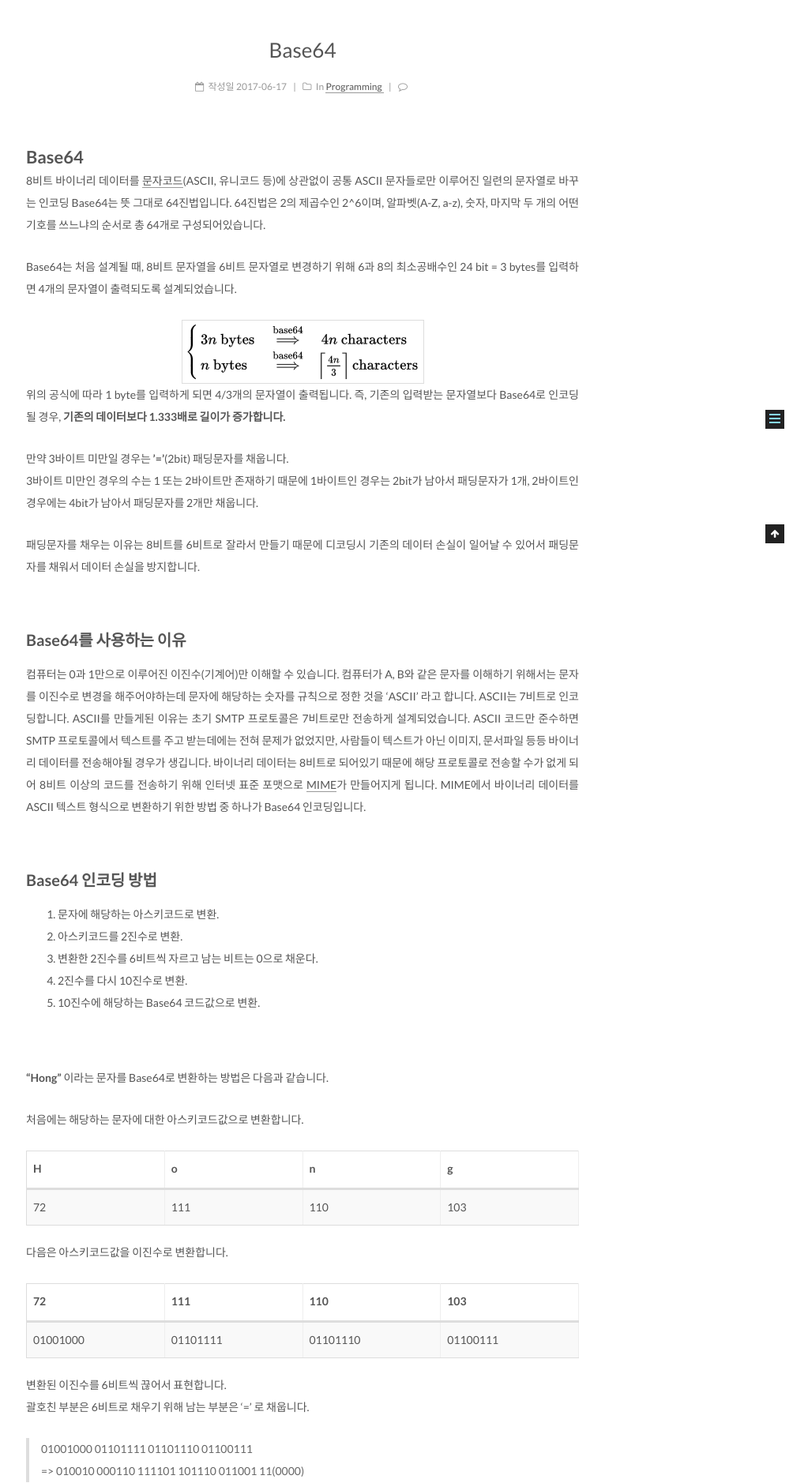
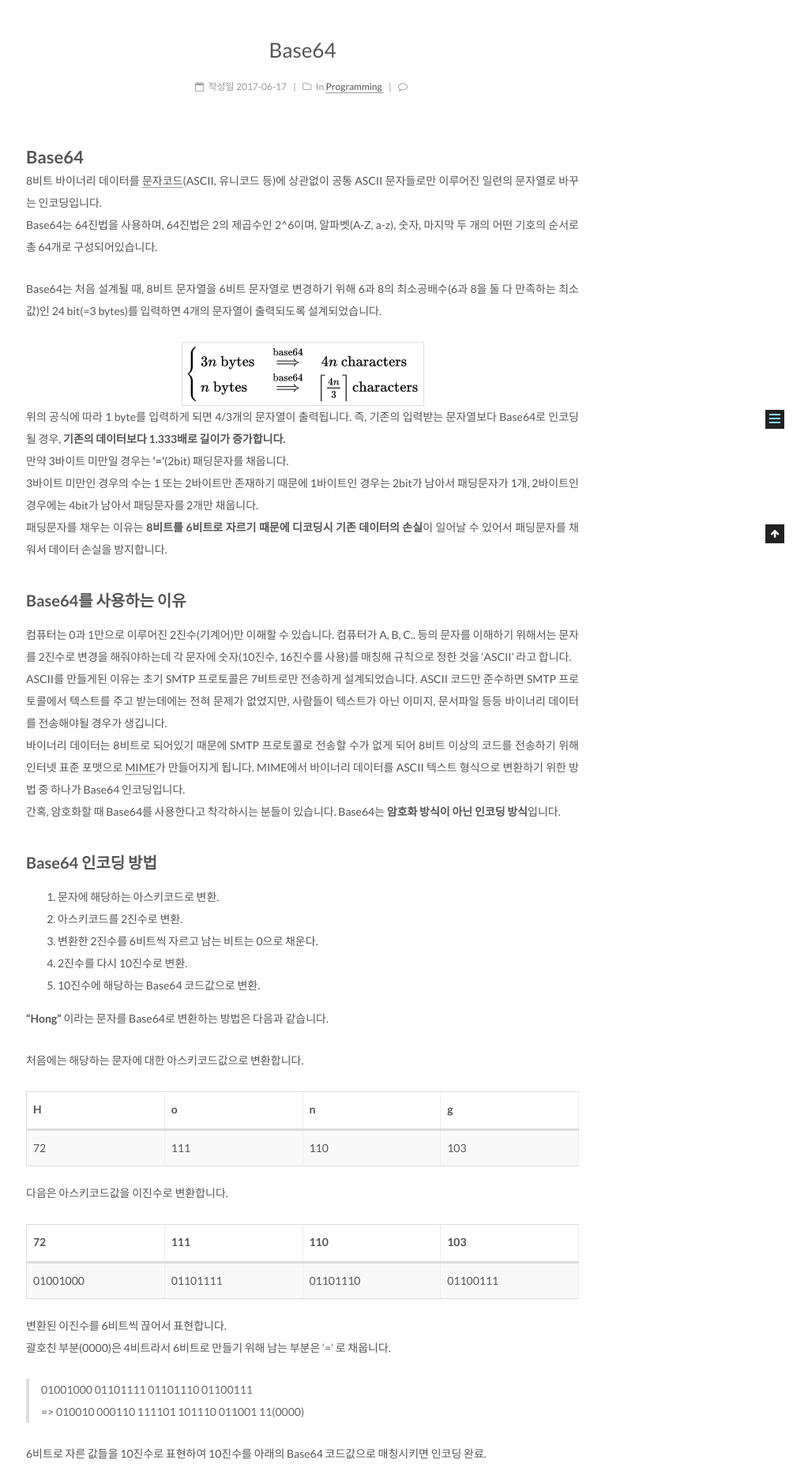
Before and after one commit to jhpapa/jhpapa.github.io, a Jekyll site: the page built from _posts/2017/06/2017-06-17-Base64.md, in a window 1280 px wide. Shown: the part 312-2190 px from the top of the page at 79% size, without its empty margins (257-1280 px from the left). Built offline with Jekyll 4.4.1, drawn with Linux system fonts in a browser that asks for light colours.

Commit message:
포스트 수정

```diff
--- a/_posts/2017/06/2017-06-17-Base64.md
+++ b/_posts/2017/06/2017-06-17-Base64.md
@@ -12,26 +12,24 @@ categories:
 ---
 
 # Base64
-8비트 바이너리 데이터를 [문자코드](https://ko.wikipedia.org/wiki/%EB%AC%B8%EC%9E%90_%EC%9D%B8%EC%BD%94%EB%94%A9)(ASCII, 유니코드 등)에 상관없이 공통 ASCII 문자들로만 이루어진 일련의 문자열로 바꾸는 인코딩
-Base64는 뜻 그대로 64진법입니다.
-64진법은 2의 제곱수인 2^6이며, 알파벳(A-Z, a-z), 숫자, 마지막 두 개의 어떤 기호를 쓰느냐의 순서로 총 64개로 구성되어있습니다.
+8비트 바이너리 데이터를 [문자코드](https://ko.wikipedia.org/wiki/%EB%AC%B8%EC%9E%90_%EC%9D%B8%EC%BD%94%EB%94%A9)(ASCII, 유니코드 등)에 상관없이 공통 ASCII 문자들로만 이루어진 일련의 문자열로 바꾸는 인코딩입니다.<br/>
+Base64는 64진법을 사용하며, 64진법은 2의 제곱수인 2^6이며, 알파벳(A-Z, a-z), 숫자, 마지막 두 개의 어떤 기호의 순서로 총 64개로 구성되어있습니다.<br/>
 
-Base64는 처음 설계될 때, 8비트 문자열을 6비트 문자열로 변경하기 위해 6과 8의 최소공배수인 24 bit = 3 bytes를 입력하면 4개의 문자열이 출력되도록 설계되었습니다.
+Base64는 처음 설계될 때, 8비트 문자열을 6비트 문자열로 변경하기 위해 6과 8의 최소공배수(6과 8을 둘 다 만족하는 최소값)인 24 bit(=3 bytes)를 입력하면 4개의 문자열이 출력되도록 설계되었습니다.
 
 ![Base64 공식]({{ site.url }}/assets/images/post_image/{{ page.date | date: "%Y" }}/{{ page.date | date: "%m" }}/base64_formula.png)
-위의 공식에 따라 1 byte를 입력하게 되면 4/3개의 문자열이 출력됩니다. 즉, 기존의 입력받는 문자열보다 Base64로 인코딩될 경우, **기존의 데이터보다 1.333배로 길이가 증가합니다.**
-
+위의 공식에 따라 1 byte를 입력하게 되면 4/3개의 문자열이 출력됩니다. 즉, 기존의 입력받는 문자열보다 Base64로 인코딩될 경우, **기존의 데이터보다 1.333배로 길이가 증가합니다.**<br/>
 만약 3바이트 미만일 경우는 **'='**(2bit) 패딩문자를 채웁니다. <br/>
 3바이트 미만인 경우의 수는 1 또는 2바이트만 존재하기 때문에 1바이트인 경우는 2bit가 남아서 패딩문자가 1개, 2바이트인 경우에는 4bit가 남아서 패딩문자를 2개만 채웁니다. <br/>
-
-패딩문자를 채우는 이유는 8비트를 6비트로 잘라서 만들기 때문에 디코딩시 기존의 데이터 손실이 일어날 수 있어서 패딩문자를 채워서 데이터 손실을 방지합니다.
-<br/><br/>
-
+패딩문자를 채우는 이유는 **8비트를 6비트로 자르기 때문에 디코딩시 기존 데이터의 손실**이 일어날 수 있어서 패딩문자를 채워서 데이터 손실을 방지합니다.
+<br/>
 
 ## Base64를 사용하는 이유
-컴퓨터는 0과 1만으로 이루어진 이진수(기계어)만 이해할 수 있습니다. 컴퓨터가 A, B와 같은 문자를 이해하기 위해서는 문자를 이진수로 변경을 해주어야하는데 문자에 해당하는 숫자를 규칙으로 정한 것을 'ASCII' 라고 합니다. ASCII는 7비트로 인코딩합니다. ASCII를 만들게된 이유는 초기 SMTP 프로토콜은 7비트로만 전송하게 설계되었습니다. ASCII 코드만 준수하면 SMTP 프로토콜에서 텍스트를 주고 받는데에는 전혀 문제가 없었지만, 사람들이 텍스트가 아닌 이미지, 문서파일 등등 바이너리 데이터를 전송해야될 경우가 생깁니다. 바이너리 데이터는 8비트로 되어있기 때문에 해당 프로토콜로 전송할 수가 없게 되어 8비트 이상의 코드를 전송하기 위해 인터넷 표준 포맷으로 [MIME](https://ko.wikipedia.org/wiki/MIME)가 만들어지게 됩니다. MIME에서 바이너리 데이터를 ASCII 텍스트 형식으로 변환하기 위한 방법 중 하나가 Base64 인코딩입니다.
-<br/><br/>
-
+컴퓨터는 0과 1만으로 이루어진 2진수(기계어)만 이해할 수 있습니다. 컴퓨터가 A, B, C.. 등의 문자를 이해하기 위해서는 문자를 2진수로 변경을 해줘야하는데 각 문자에 숫자(10진수, 16진수를 사용)를 매칭해 규칙으로 정한 것을 'ASCII' 라고 합니다. <br/>
+ASCII를 만들게된 이유는 초기 SMTP 프로토콜은 7비트로만 전송하게 설계되었습니다. ASCII 코드만 준수하면 SMTP 프로토콜에서 텍스트를 주고 받는데에는 전혀 문제가 없었지만, 사람들이 텍스트가 아닌 이미지, 문서파일 등등 바이너리 데이터를 전송해야될 경우가 생깁니다. <br/>
+바이너리 데이터는 8비트로 되어있기 때문에 SMTP 프로토콜로 전송할 수가 없게 되어 8비트 이상의 코드를 전송하기 위해 인터넷 표준 포맷으로 [MIME](https://ko.wikipedia.org/wiki/MIME)가 만들어지게 됩니다. MIME에서 바이너리 데이터를 ASCII 텍스트 형식으로 변환하기 위한 방법 중 하나가 Base64 인코딩입니다.<br/>
+간혹, 암호화할 때 Base64를 사용한다고 착각하시는 분들이 있습니다. Base64는 **암호화 방식이 아닌 인코딩 방식**입니다.
+<br/>
 
 ## Base64 인코딩 방법
 1. 문자에 해당하는 아스키코드로 변환.
@@ -39,8 +37,6 @@ Base64는 처음 설계될 때, 8비트 문자열을 6비트 문자열로 변경
 3. 변환한 2진수를 6비트씩 자르고 남는 비트는 0으로 채운다.
 4. 2진수를 다시 10진수로 변환.
 5. 10진수에 해당하는 Base64 코드값으로 변환.
-
-<br/>
 
 **"Hong"** 이라는 문자를 Base64로 변환하는 방법은 다음과 같습니다.
 
@@ -58,7 +54,7 @@ Base64는 처음 설계될 때, 8비트 문자열을 6비트 문자열로 변경
 |01001000|01101111|01101110|01100111|
 
 변환된 이진수를 6비트씩 끊어서 표현합니다. <br/>
-괄호친 부분은 6비트로 채우기 위해 남는 부분은 '=' 로 채웁니다. <br/>
+괄호친 부분(0000)은 4비트라서 6비트로 만들기 위해 남는 부분은 '=' 로 채웁니다. <br/>
 
 > 01001000  01101111  01101110  01100111 <br/>
 > => 010010 000110 111101 101110 011001 11(0000)
@@ -75,13 +71,9 @@ Base64는 처음 설계될 때, 8비트 문자열을 6비트 문자열로 변경
 
 ![Base64 색인표]({{ site.url }}/assets/images/post_image/{{ page.date | date: "%Y" }}/{{ page.date | date: "%m" }}/base64_index.png){:height="40%" width="40%"}
 
+--------------------------------
 
-
-
---------------------------------
-<br/>
-
-### 참고문서
+# 참고
 * [위키백과 - Base64](https://ko.wikipedia.org/wiki/%EB%B2%A0%EC%9D%B4%EC%8A%A464)
 * [위키백과 - 8Bit Clean](https://en.wikipedia.org/wiki/8-bit_clean)
 * [MIME(Multipurpose Internet Mail Extensions) - RFC2045](https://tools.ietf.org/html/rfc2045)
```
